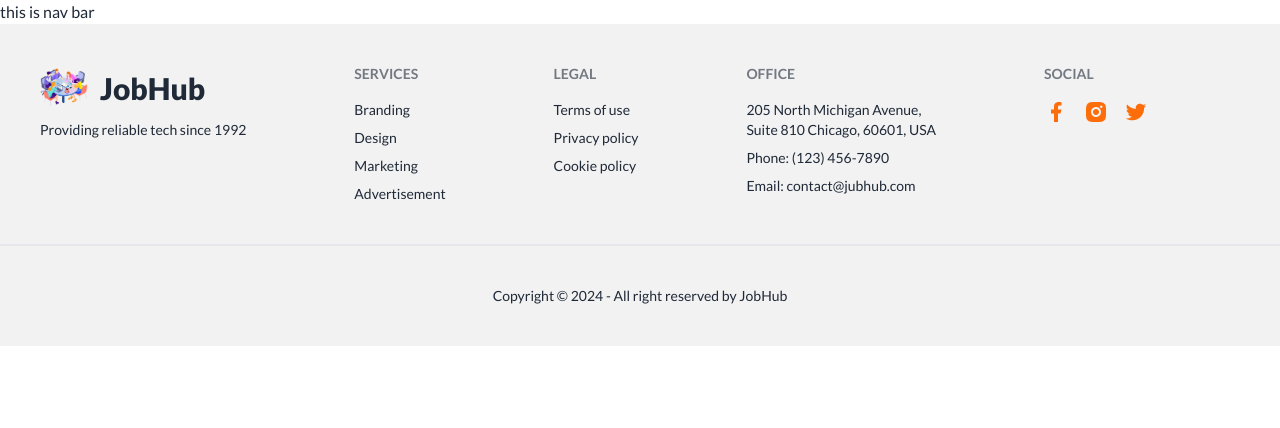
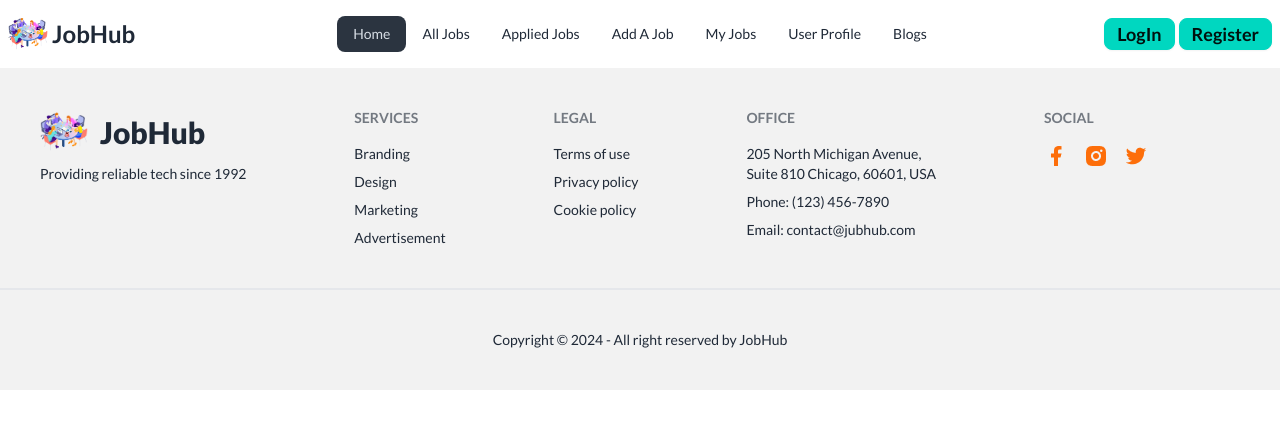
Before and after one commit to AbidShazid3/b9a11-job-hub-project-client-side, a React (Vite) app: page / in a window 1280 px wide. Shown: the top 428 px of the page. Built offline with nearby package versions, Linux system fonts and the light colour scheme; no server answers.

Commit message:
added nav bar

```diff
--- a/package.json
+++ b/package.json
@@ -17,6 +17,7 @@
     "react": "^18.2.0",
     "react-dom": "^18.2.0",
     "react-router-dom": "^6.23.0",
+    "react-tooltip": "^5.26.4",
     "sort-by": "^1.2.0"
   },
   "devDependencies": {
--- a/src/Pages/Shared/NavBar.jsx
+++ b/src/Pages/Shared/NavBar.jsx
@@ -1,9 +1,72 @@
+import { Link, NavLink } from "react-router-dom";
+import lo from "../../assets/images/logo.png"
+import { Tooltip } from 'react-tooltip';
+import 'react-tooltip/dist/react-tooltip.css';
+import useAuth from "../../hooks/useAuth";
 
 
 const NavBar = () => {
+    const { user,loading, logOutUser } = useAuth();
+
+    const handleSignOutUser = () => {
+        logOutUser()
+            .then()
+            .catch(error => {
+                console.log(error.message);
+            })
+    }
+
+    const links = <>
+        <li><NavLink to="/">Home</NavLink></li>
+        <li><NavLink to="/alljobs">All Jobs</NavLink></li>
+        <li><NavLink to="/appliedjob">Applied Jobs</NavLink></li>
+        <li><NavLink to="/addjob">Add A Job</NavLink></li>
+        <li><NavLink to="/myjobs">My Jobs</NavLink></li>
+        <li><NavLink to="/profile">User Profile</NavLink></li>
+        <li><NavLink to="/blogs">Blogs</NavLink></li>
+    </>
+
     return (
-        <div>
-            <h2>this is nav bar</h2>
+        <div className="navbar bg-base-100">
+            <div className="navbar-start">
+                <div className="dropdown">
+                    <div tabIndex={0} role="button" className="btn btn-ghost lg:hidden">
+                        <svg xmlns="http://www.w3.org/2000/svg" className="h-5 w-5" fill="none" viewBox="0 0 24 24" stroke="currentColor"><path strokeLinecap="round" strokeLinejoin="round" strokeWidth="2" d="M4 6h16M4 12h8m-8 6h16" /></svg>
+                    </div>
+                    <ul tabIndex={0} className="menu menu-sm dropdown-content mt-3 z-[1] p-2 shadow bg-base-100 rounded-box w-52">
+                        {links}
+                    </ul>
+                </div>
+                <div className="flex items-center gap-1">
+                    <Link to="/"><img src={lo} alt="" className="size-10" /></Link>
+                    <Link to="/" className="text-2xl font-bold">JobHub</Link>
+                </div>
+            </div>
+            <div className="navbar-center hidden lg:flex">
+                <ul className="menu menu-horizontal px-1">
+                    {links}
+                </ul>
+            </div>
+            <div className="navbar-end">
+                {/* <input onChange={handleToggle} type="checkbox" className="checkbox theme-controller mr-2" /> */}
+                {
+                    user ?
+                        <div className="flex gap-2 items-center">
+                            <img src={user?.photoURL || "https://t4.ftcdn.net/jpg/04/72/81/55/360_F_472815510_sdB7bklhuyVQ9eCx49WUV3CvhoLcSsvj.jpg"} alt="" className="rounded-full w-8 h-8 md:w-10 md:h-10 lg:w-10 lg:h-10"
+                                data-tooltip-id="my-tooltip"
+                                data-tooltip-content={user?.displayName || "Null"}
+                            />
+                            <Tooltip id="my-tooltip" />
+                            <button onClick={handleSignOutUser} className="btn btn-accent text-lg">Sign Out</button>
+                        </div>
+                        :
+                        <div>
+                            <Link to="/login" className="btn btn-sm btn-accent text-lg mr-1">{loading ? "Loading..." : "LogIn"}</Link>
+                            <Link to="/register" className="btn btn-sm btn-accent text-lg">{loading ? "Loading..." : "Register"}</Link>
+                        </div>
+                }
+            </div>
+
         </div>
     );
 };
--- /dev/null
+++ b/src/hooks/useAuth.jsx
@@ -0,0 +1,10 @@
+import { useContext } from "react";
+import { AuthContext } from "../Providers/AuthProvider";
+
+
+const useAuth = () => {
+    const auth = useContext(AuthContext);
+    return auth;
+};
+
+export default useAuth;
```
Also changed, not shown: src/Routes/PrivetRoutes.jsx (added), 1 other file (tests, documents, lock files or other folders).
